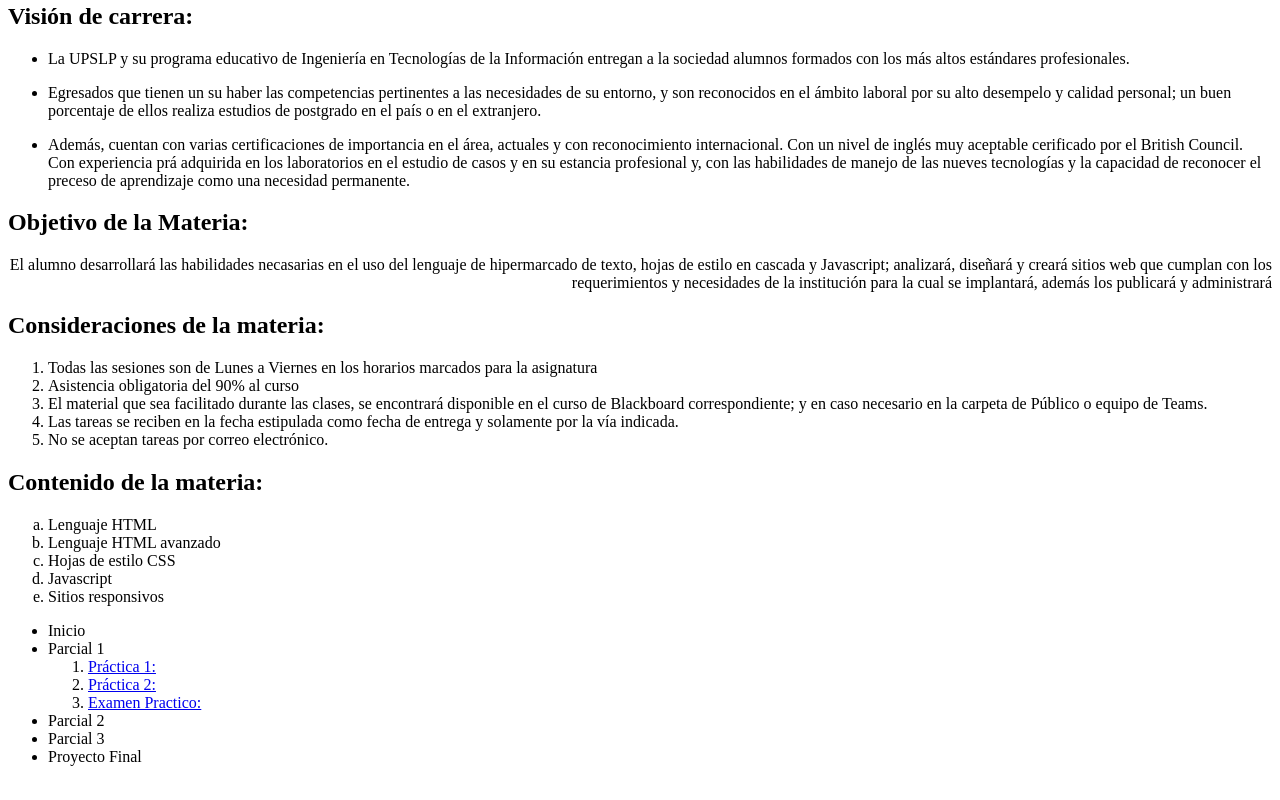
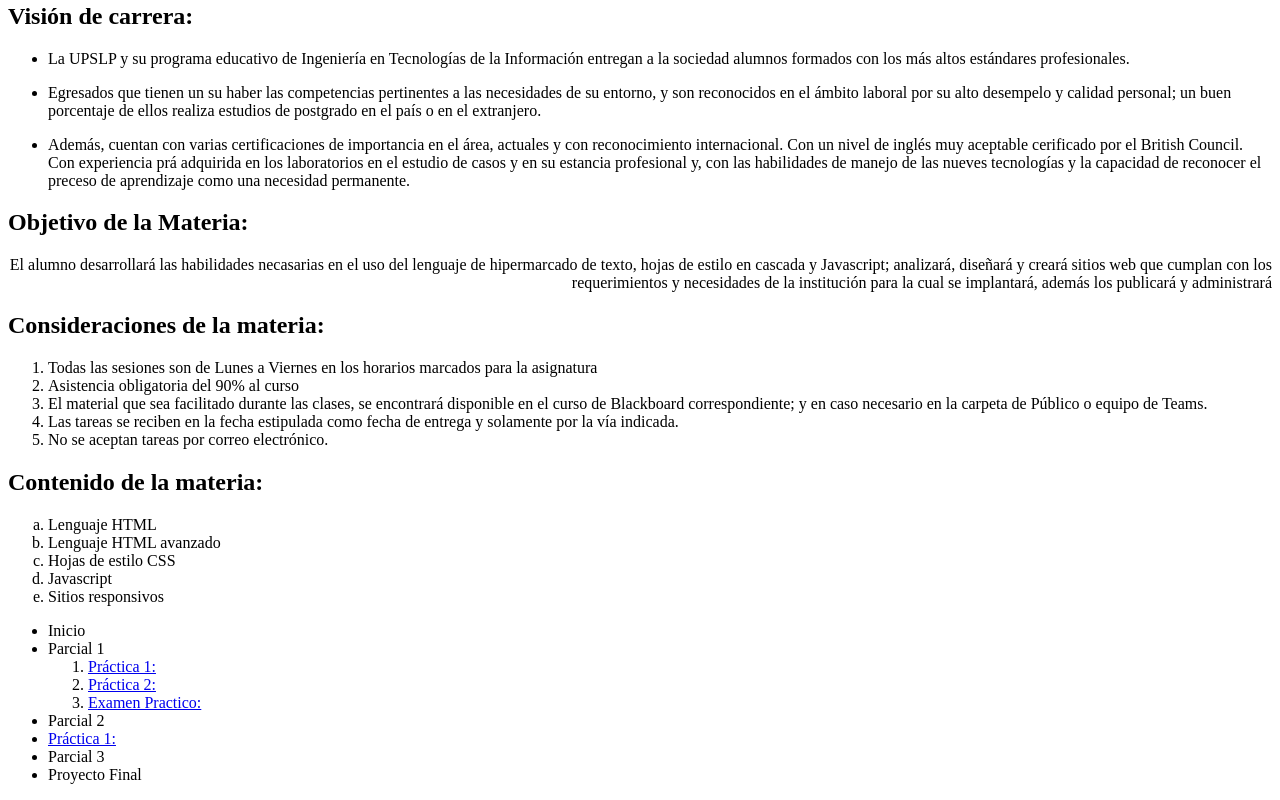
Before and after one commit to OscarGr2004/Programacionweb1, a plain HTML site: page index.html in a window 1280 px wide. Shown: the part 799-1599 px from the top of the page. Drawn offline with Linux system fonts and the light colour scheme.

Commit message:
Update index.html

```diff
--- a/index.html
+++ b/index.html
@@ -84,6 +84,7 @@
                 <li><a href="ExamenParcial1.html">Examen Practico:</a></li>
             </ol>
             <li>Parcial 2</li>
+            <li><a href="Practica1P2.html">Práctica 1:</a></li>
             <li>Parcial 3</li>
             <li>Proyecto Final</li>
         </ul>
```
